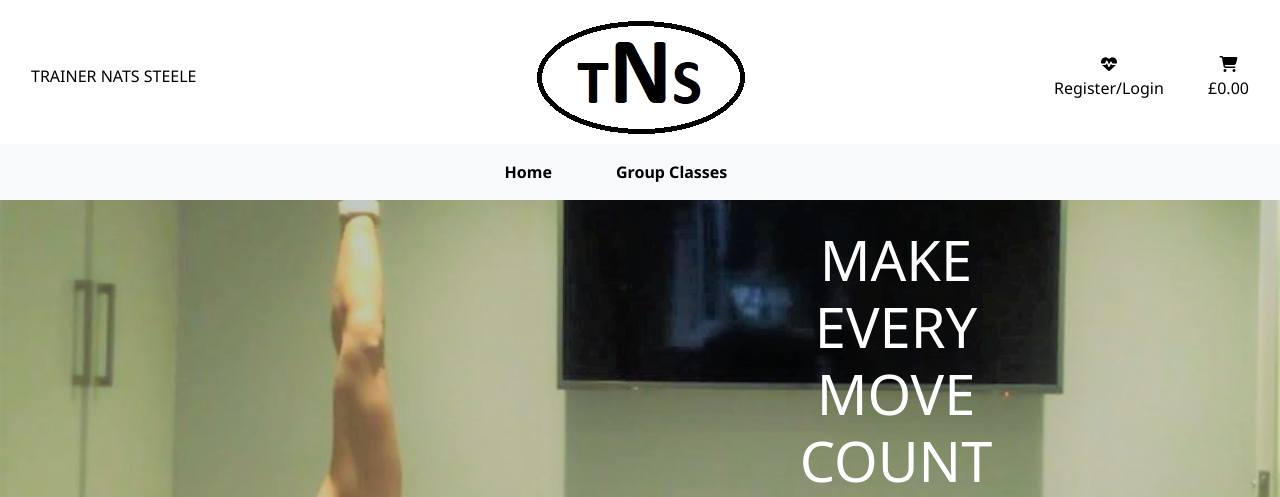
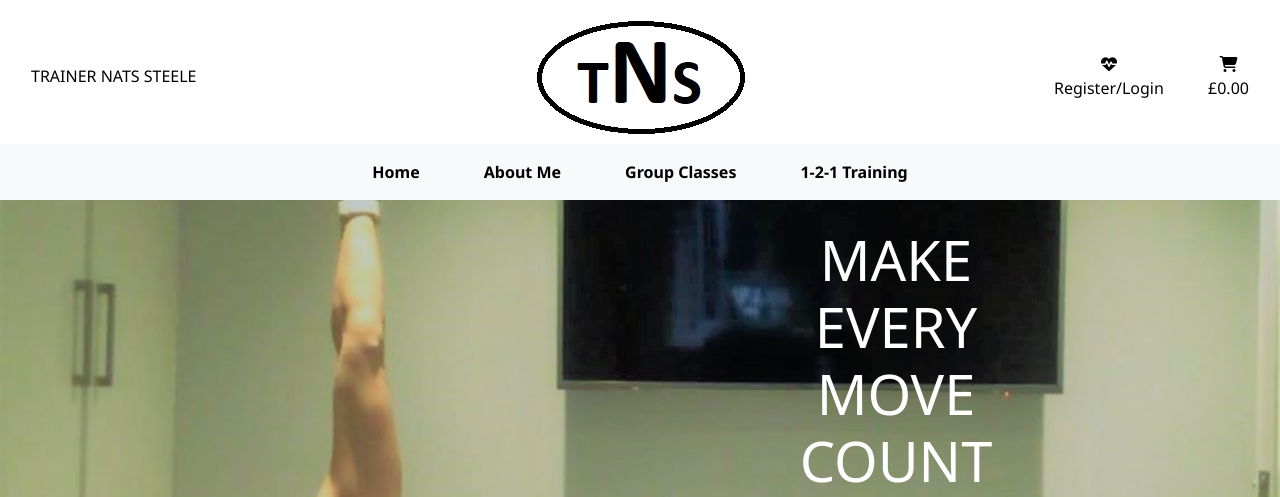
Before and after one commit to Code-Institute-Submissions/trainernats, a Django app: page / in a window 1280 px wide. Shown: the top 497 px of the page. Run offline with Django 3.2, Linux system fonts and the light colour scheme; parts of the project's set-up code (start-up, migrations or seed data) failed here and were passed over; some libraries are stand-ins or nearby versions.

Commit message:
reversed changes to main-nav.html template as once deployed on Heroku the layout dramatically changed

```diff
--- a/templates/includes/main-nav.html
+++ b/templates/includes/main-nav.html
@@ -12,9 +12,19 @@
             {% endif %}
         </li>
         <li class="nav-item">
+            <a class="font-weight-bold nav-link text-black mr-5" href="#" id="about-me-link">
+                About Me
+            </a>
+        </li>
+        <li class="nav-item">
             <a class="font-weight-bold nav-link text-black mr-5" href="{% url 'all_classes' %}" id="all-classes-link">
                 Group Classes
             </a>
         </li>
+        <li class="nav-item">
+            <a class="font-weight-bold nav-link text-black" href="#" id="121-link" data-toggle="dropdown" aria-haspopup="true" aria-expanded="false">
+                1-2-1 Training
+            </a>
+        </li>
     </ul>
 </div>
```
